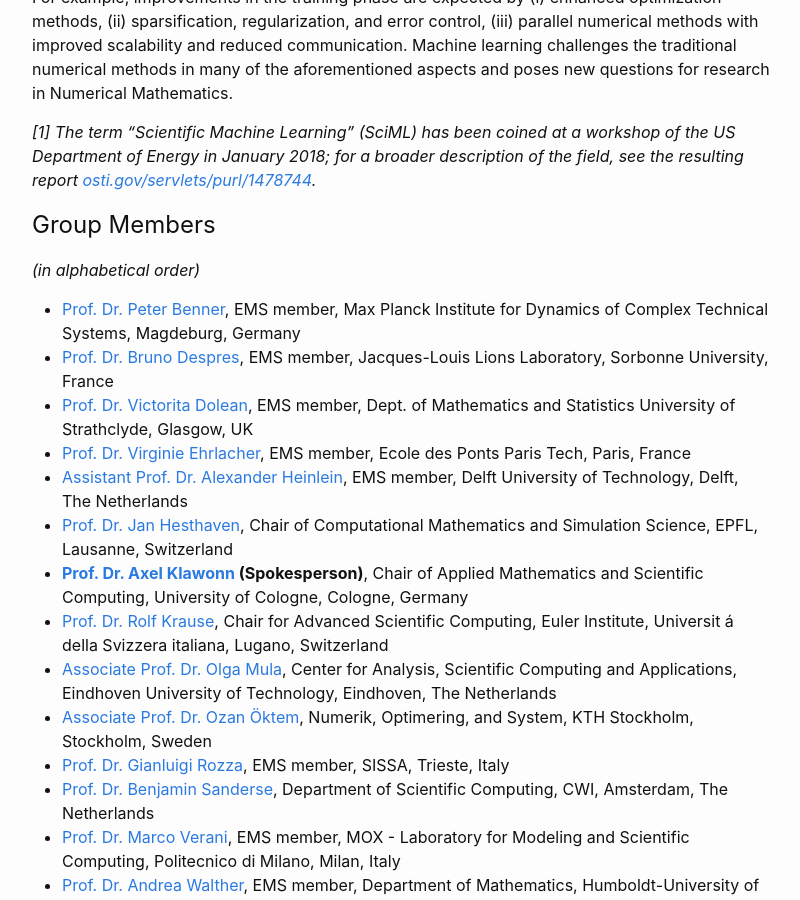
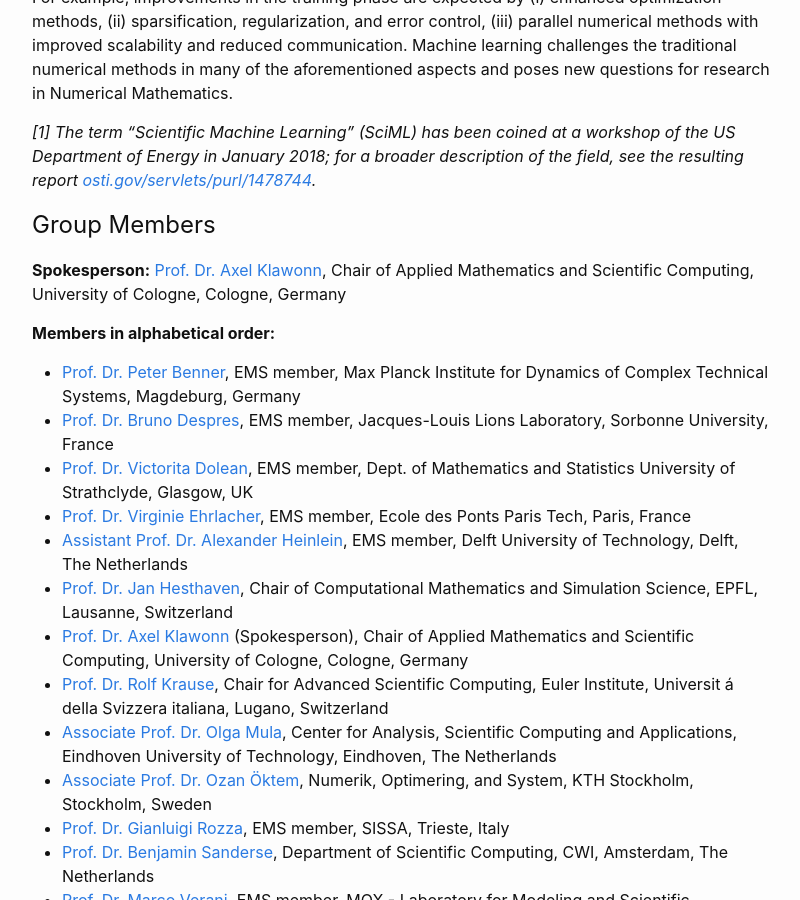
Before and after one commit to EMS-TAG-SciML/ems-tag-sciml.github.io, a Jekyll site: the page built from index.md, in a window 1280 px wide and 900 px high, scrolled down 1010 px. Shown: the whole window, without its empty margins (238-1038 px from the left). Built offline with Jekyll 4.4.1, drawn with Linux system fonts in a browser that asks for light colours.

Commit message:
Add spokesperson above top of the list

```diff
--- a/index.md
+++ b/index.md
@@ -30,7 +30,9 @@ In the field of numerically efficient machine learning, new or improved numerica
 
 ## Group Members
 
-<i>(in alphabetical order)</i>
+<b>Spokesperson:</b> [Prof. Dr. Axel Klawonn](mailto:axel.klawonn@uni-koeln.de), Chair of Applied Mathematics and Scientific Computing, University of Cologne, Cologne, Germany
+
+<b>Members in alphabetical order:</b>
 
 * [Prof. Dr. Peter Benner](mailto:benner@mpi-magdeburg.mpg.de), EMS member, Max Planck Institute for Dynamics of Complex Technical Systems, Magdeburg, Germany
 * [Prof. Dr. Bruno Despres](mailto:bruno.despres@sorbonne-universite.fr), EMS member, Jacques-Louis Lions Laboratory, Sorbonne University, France
@@ -38,7 +40,7 @@ In the field of numerically efficient machine learning, new or improved numerica
 * [Prof. Dr. Virginie Ehrlacher](mailto:virginie.ehrlacher@enpc.fr), EMS member, Ecole des Ponts Paris Tech, Paris, France
 * [Assistant Prof. Dr. Alexander Heinlein](mailto:a.heinlein@tudelft.nl), EMS member, Delft University of Technology, Delft, The Netherlands
 * [Prof. Dr. Jan Hesthaven](mailto:jan.hesthaven@epfl.ch), Chair of Computational Mathematics and Simulation Science, EPFL, Lausanne, Switzerland
-* <b>[Prof. Dr. Axel Klawonn](mailto:axel.klawonn@uni-koeln.de) (Spokesperson)</b>, Chair of Applied Mathematics and Scientific Computing, University of Cologne, Cologne, Germany
+* [Prof. Dr. Axel Klawonn](mailto:axel.klawonn@uni-koeln.de) (Spokesperson), Chair of Applied Mathematics and Scientific Computing, University of Cologne, Cologne, Germany
 * [Prof. Dr. Rolf Krause](mailto:rolf.krause@usi.ch), Chair for Advanced Scientific Computing, Euler Institute, Universit á della Svizzera italiana, Lugano, Switzerland
 * [Associate Prof. Dr. Olga Mula](mailto:o.mula@tue.nl), Center for Analysis, Scientific Computing and Applications, Eindhoven University of Technology, Eindhoven, The Netherlands
 * [Associate Prof. Dr. Ozan Öktem](mailto:ozan@kth.se), Numerik, Optimering, and System, KTH Stockholm, Stockholm, Sweden
```
